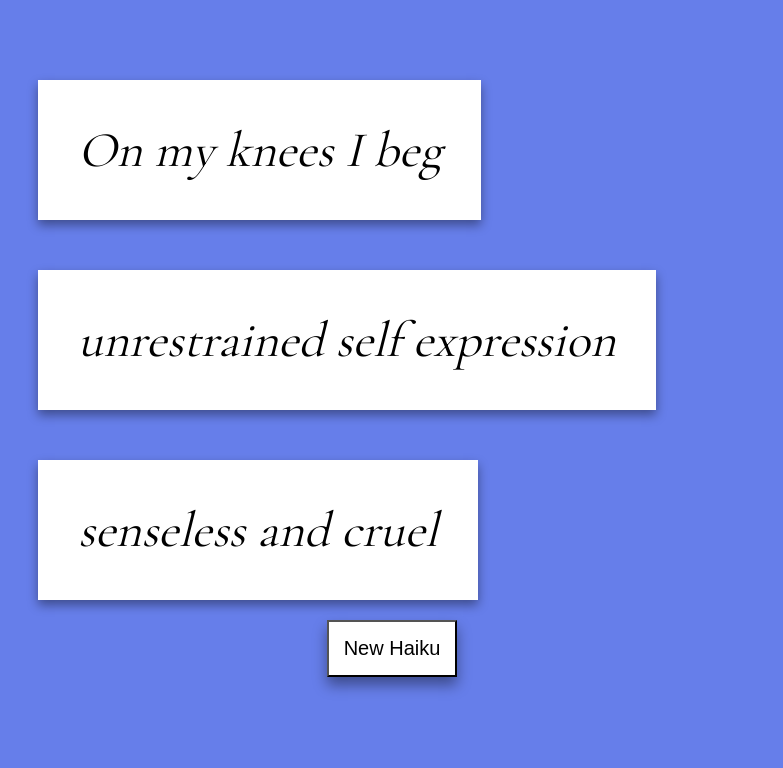
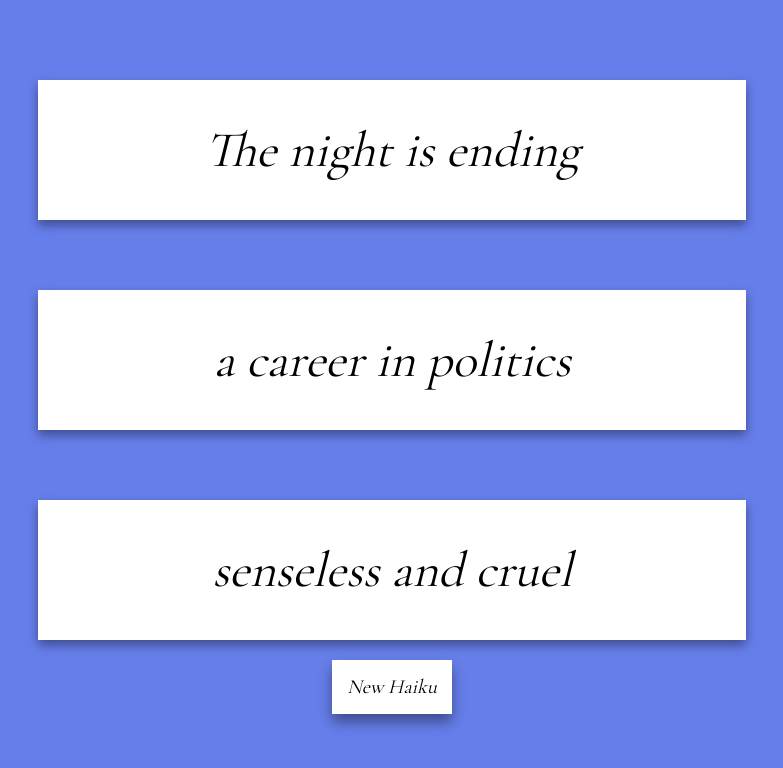
Before and after one commit to nseyf/haiku-generator, a React (Create React App) app: page / in a window 1280 px wide. Both pictures are taken after a click on the button "New Haiku". Shown: the top 768 px of the page, without its empty margins (248-1031 px from the left). Built offline with nearby package versions, Linux system fonts and the light colour scheme.

Commit message:
added shadows, need to fix transitions

```diff
--- a/src/App.css
+++ b/src/App.css
@@ -9,24 +9,31 @@
   font-family: "Cormorant Garamond";
 }
 
-.haiku-line {
+.haiku-line-hide {
+  display: none;
+}
+
+.haiku-line-show {
   font-style: italic;
   font-size: 50px;
+  transition: 0.5s;
   color: white;
+  text-align: center;
   box-shadow: 0 5px 10px 0 rgba(0,0,0,0.4);
-  transition: 0.2s;
   background: white;
   padding: 40px;
   margin-bottom: 0px;
-  display: inline-block;
   color: black;
 }
 
 .haiku-button {
+  font-style: italic;
   margin: 0 auto;
   font-size: 20px;
   padding: 15px;
+  border: 0px;
   display: block;
+    font-family: "Cormorant Garamond";
   margin-top: 20px;
   cursor: pointer;
   box-shadow: 0 8px 13px 0 rgba(0,0,0,0.4);
@@ -46,7 +53,7 @@
     padding: 0px;
     grid-column: 1 / span -1;
   }
-  .haiku-line {
+  .haiku-line-show {
     font-size: 30px;
     padding: 20px;
   }
--- a/src/containers/HaikuGenerator.js
+++ b/src/containers/HaikuGenerator.js
@@ -7,18 +7,15 @@ import {
 
 class HaikuGenerator extends Component {
 
-  componentDidMount() {
-    this.props.generateHaiku(this.props.words)
-  }
-
   render() {
+    console.log(this.props);
     return (
       <div className="haiku-generator">
-      <p className="haiku-line">{this.props.haiku.firstLine}</p>
+      <p className={this.props.haikuDisplay}>{this.props.haiku.firstLine}</p>
       <br />
-      <p className="haiku-line">{this.props.haiku.secondLine}</p>
+      <p className={this.props.haikuDisplay}>{this.props.haiku.secondLine}</p>
       <br />
-      <p className="haiku-line">{this.props.haiku.thirdLine}</p>
+      <p className={this.props.haikuDisplay}>{this.props.haiku.thirdLine}</p>
 
       <button className="haiku-button" onClick={() => {this.props.generateHaiku(this.props.words)}}>
       New Haiku
@@ -32,7 +29,8 @@ class HaikuGenerator extends Component {
 const mapStateToProps = (state) => {
   return {
     haiku: state.haiku,
-    words: state.words
+    words: state.words,
+    haikuDisplay: state.haikuDisplay
   }
 };
 
--- a/src/reducers/index.js
+++ b/src/reducers/index.js
@@ -5,18 +5,20 @@ import data from '../data/HaikuData';
 
 const initialState = {
   haiku: {
-    firstLine: "0",
-    secondLine: "0",
-    thirdLine: "0"
+    firstLine: "",
+    secondLine: "",
+    thirdLine: ""
   },
-  words: data
+  words: data,
+  haikuDisplay: "haiku-line-hide"
 }
 
 export const HaikuGenerator = (state = initialState, action) => {
   switch(action.type) {
     case GENERATE_HAIKU:
     return Object.assign({}, state, {
-      haiku: action.payload
+      haiku: action.payload,
+      haikuDisplay: "haiku-line-show"
     })
     default: return state;
   }
```
